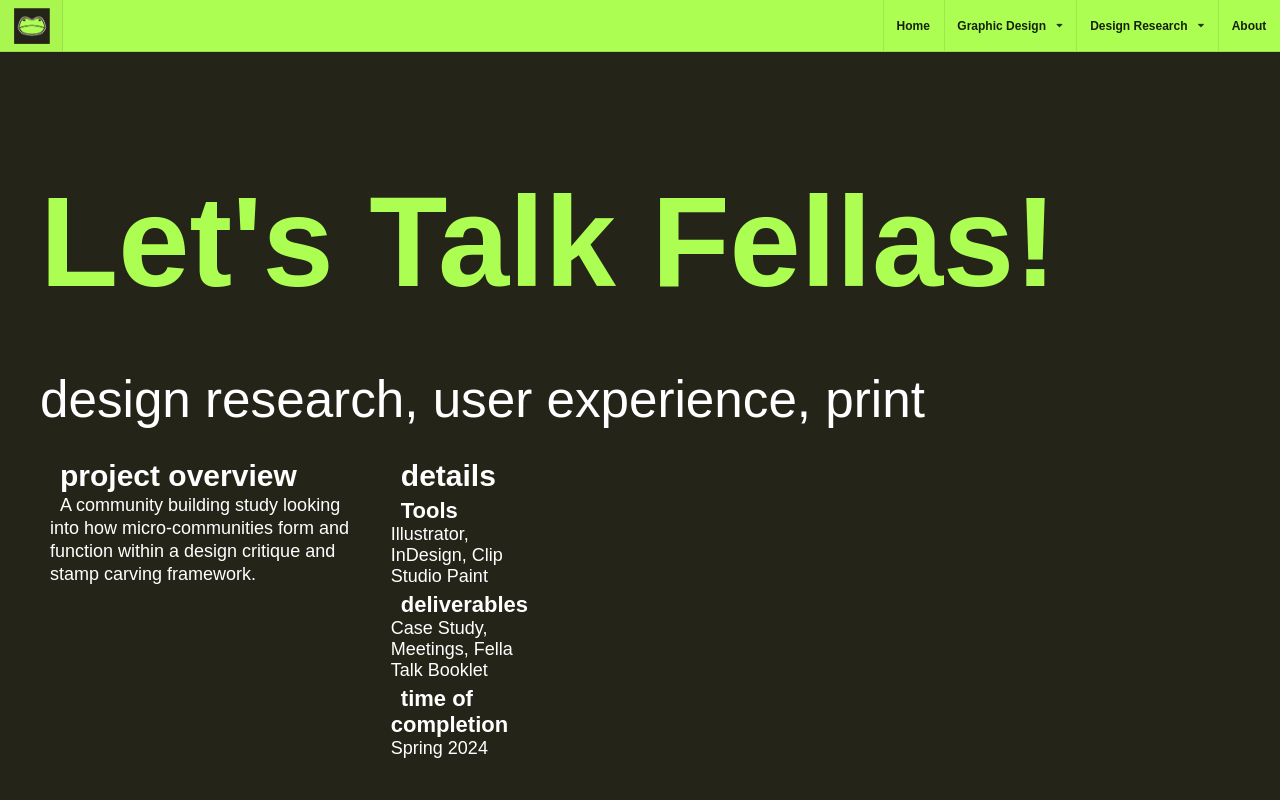
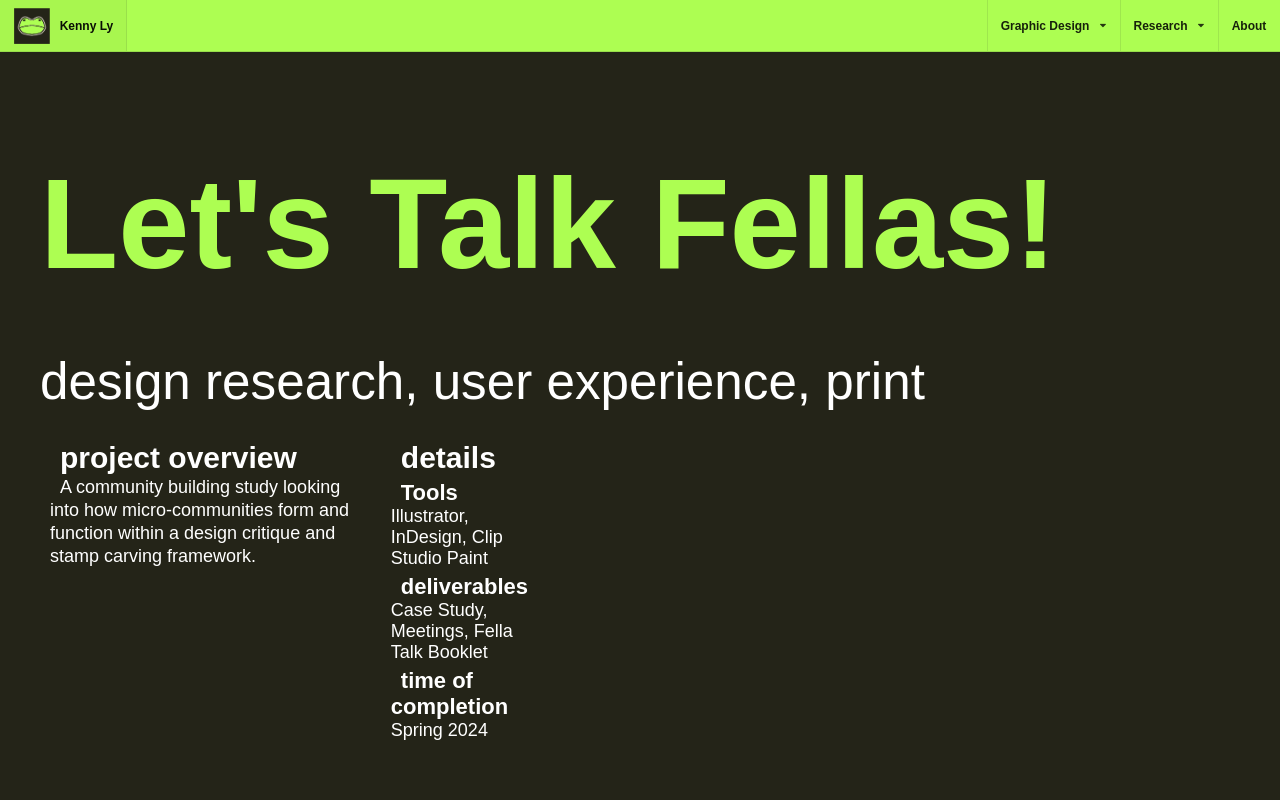
Before and after one commit to ffsoul/frogpond, a website: page fellatalk.html in a window 1280 px wide. Shown: the top 800 px of the page. Drawn offline with nearby package versions, Linux system fonts and the light colour scheme; a web font is replaced by a local one.

Commit message:
ligmaballslmaoo

```diff
--- a/fellatalk.html
+++ b/fellatalk.html
@@ -36,33 +36,33 @@
     <link rel="stylesheet" href="woah.css" />
 </head>
 
-<<!--Top Menu -->
+<!--Top Menu -->
 <div class="ui top fixed menu">
     <a class="item" href="index.html">
-            <img style="width: 4.5vh" src="assets/images/index/Logo.png" />
+      <img style="width: 4.5vh; margin-right:10px;" src="assets/images/index/Logo.png" />
+       Kenny Ly
     </a>
 
     <div class="right menu">
-            <a class="item" href="index.html">Home</a>
       <div class="ui simple dropdown item">
         Graphic Design
         <i class="dropdown icon"></i>
         <div class="menu">
           <a class="item" href="gunk.html">GUNK - Hair and Skincare</a>
+          <a class="item" href="unbound.html">Unbound Tarot Project</a>
+          <a class="item" href="tpi.html">TPI Speculative Redesign</a>
           <a class="item" href="alberianblood.html">Alberian Blood</a>
-                    <a class="item" href="tpi.html">TPI Speculative Redesign</a>
           <a class="item" href="everlost.html">Everlost</a>
           <a class="item" href="leloi.html">The Distorted Legend of Le Loi</a>
           <a class="item" href="RRK.html">RRK Wood Type Residency</a>
           <a class="item" href="swordinthethrone.html">Sword in the Throne</a>
           <a class="item" href="illustration.html">Illustrative Typography</a>
-        <a class="item" href="unbound.html">Unbound Tarot Project</a>
 
 
         </div>
       </div>
        <div class="ui simple dropdown item">
-                Design Research
+        Research
         <i class="dropdown icon"></i>
         <div class="menu">
           <a class="item" href="fellatalk.html">Let's Talk Fellas</a>
```
Also changed, not shown: gunk.html (+3 -4 lines). Lines whose indentation alone changed are shown as unchanged.
